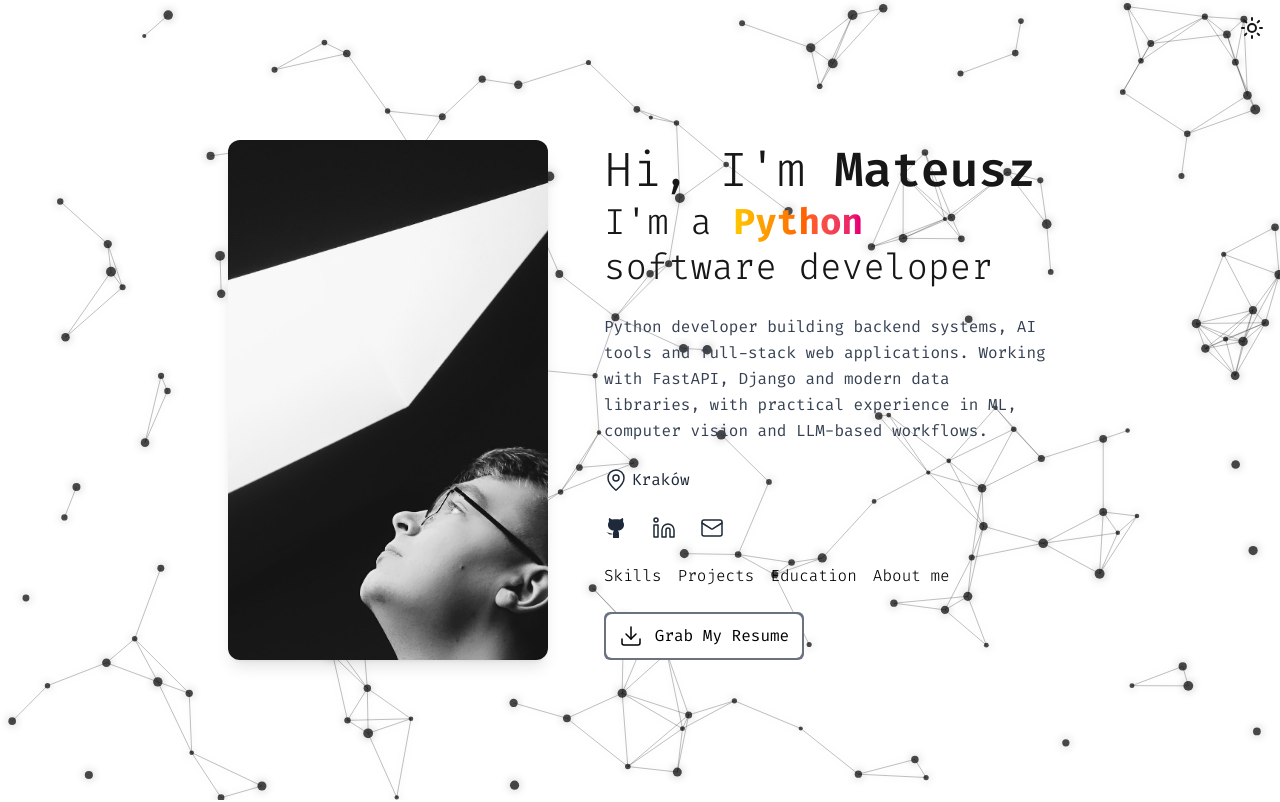
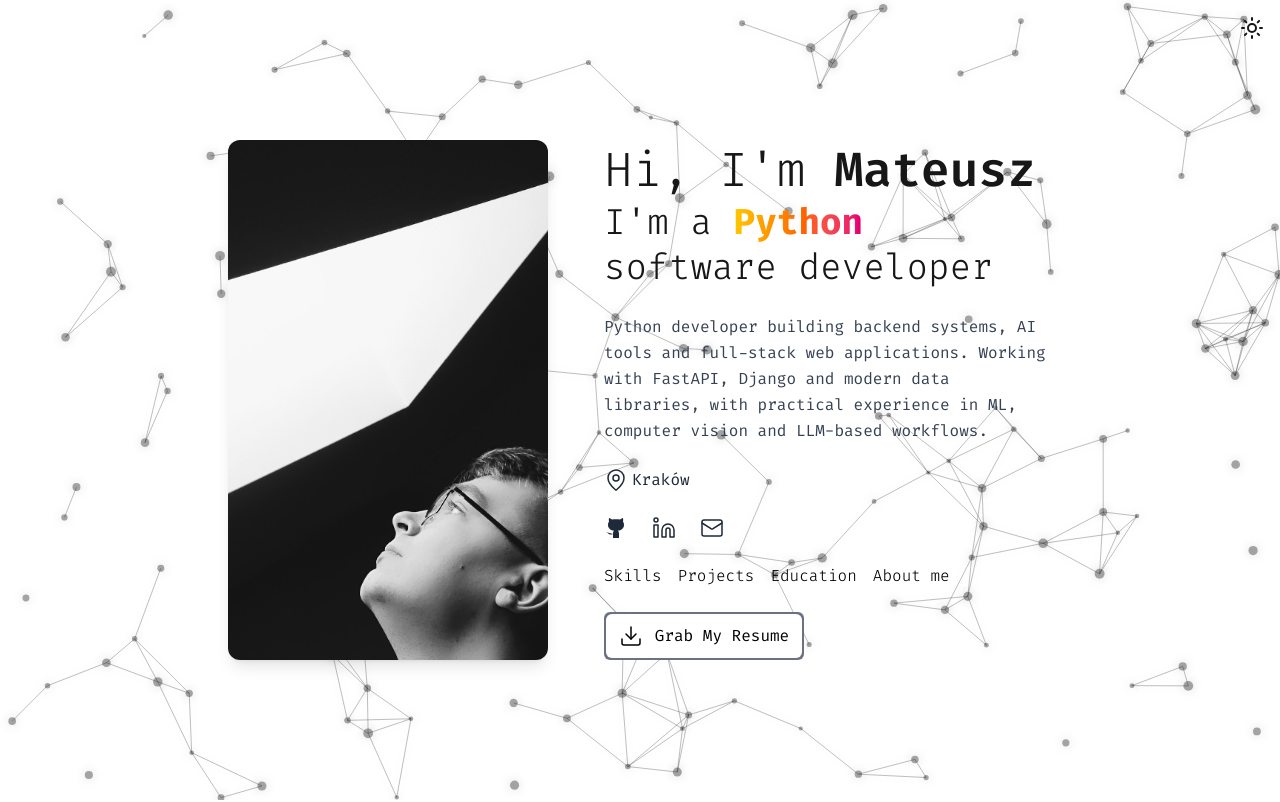
Before and after one commit to FalconDevX/portfolio-v3, a Next.js app: page / in a window 1280 px wide. Shown: the top 802 px of the page. Built offline with nearby package versions, Linux system fonts and the light colour scheme; a web font is replaced by a local one.

Commit message:
Update Dots component to use a lighter shade of gray for fill and shadow colors in light mode, enhancing visual consistency across themes.

```diff
--- a/components/Dots.tsx
+++ b/components/Dots.tsx
@@ -122,8 +122,8 @@ export default function Dots() {
                 if (d.y < 0) d.y = canvas.height;
                 if (d.y > canvas.height) d.y = 0;
 
-                ctx.fillStyle = isLight ? "rgba(0,0,0,0.7)" : d.color;
-                ctx.shadowColor = isLight ? "rgba(0,0,0,0.4)" : d.color;
+                ctx.fillStyle = isLight ? "rgba(128,128,128,0.7)" : d.color;
+                ctx.shadowColor = isLight ? "rgba(128,128,128,0.4)" : d.color;
                 ctx.beginPath();
                 ctx.arc(d.x, d.y, d.r, 0, Math.PI * 2);
                 ctx.fill();
```
